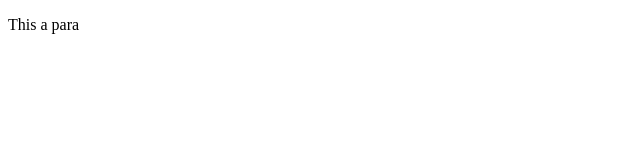
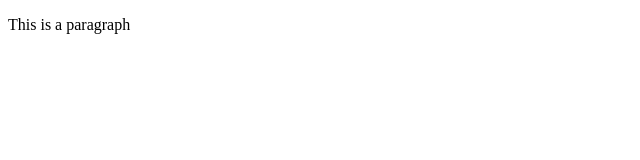
Before and after one commit to ayan-ansa/local-repo, a plain HTML site: page index.html in a window 1280 px wide. Shown: the full height of the page, 0-640 px from the left. Drawn offline with Linux system fonts and the light colour scheme.

Commit message:
Add a paragraph

```diff
--- a/index.html
+++ b/index.html
@@ -6,6 +6,6 @@
     <title>Document</title>
 </head>
 <body>
-    <p>This a para</p>
+   <p>This is a paragraph</p>
 </body>
 </html>
```
